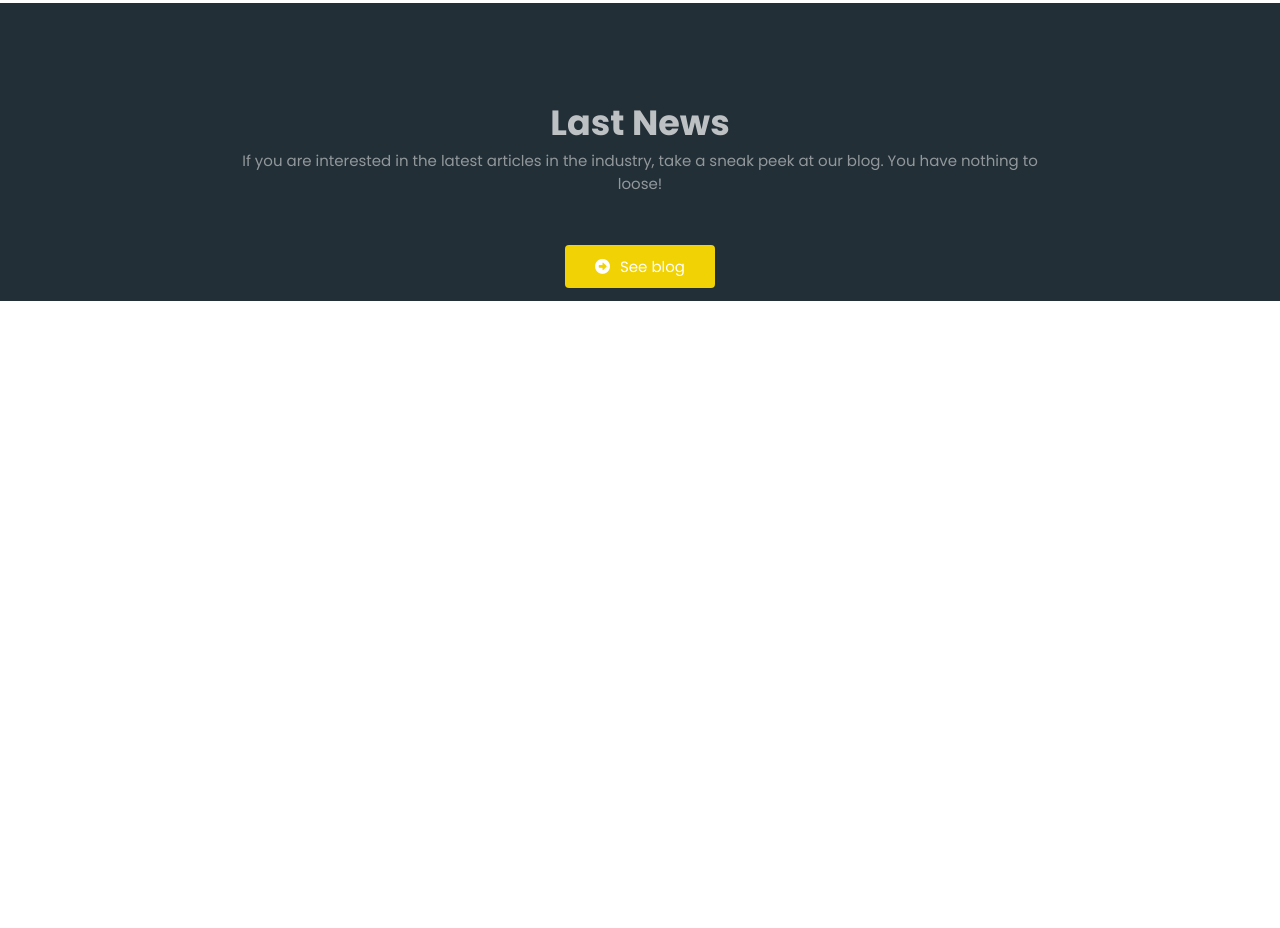
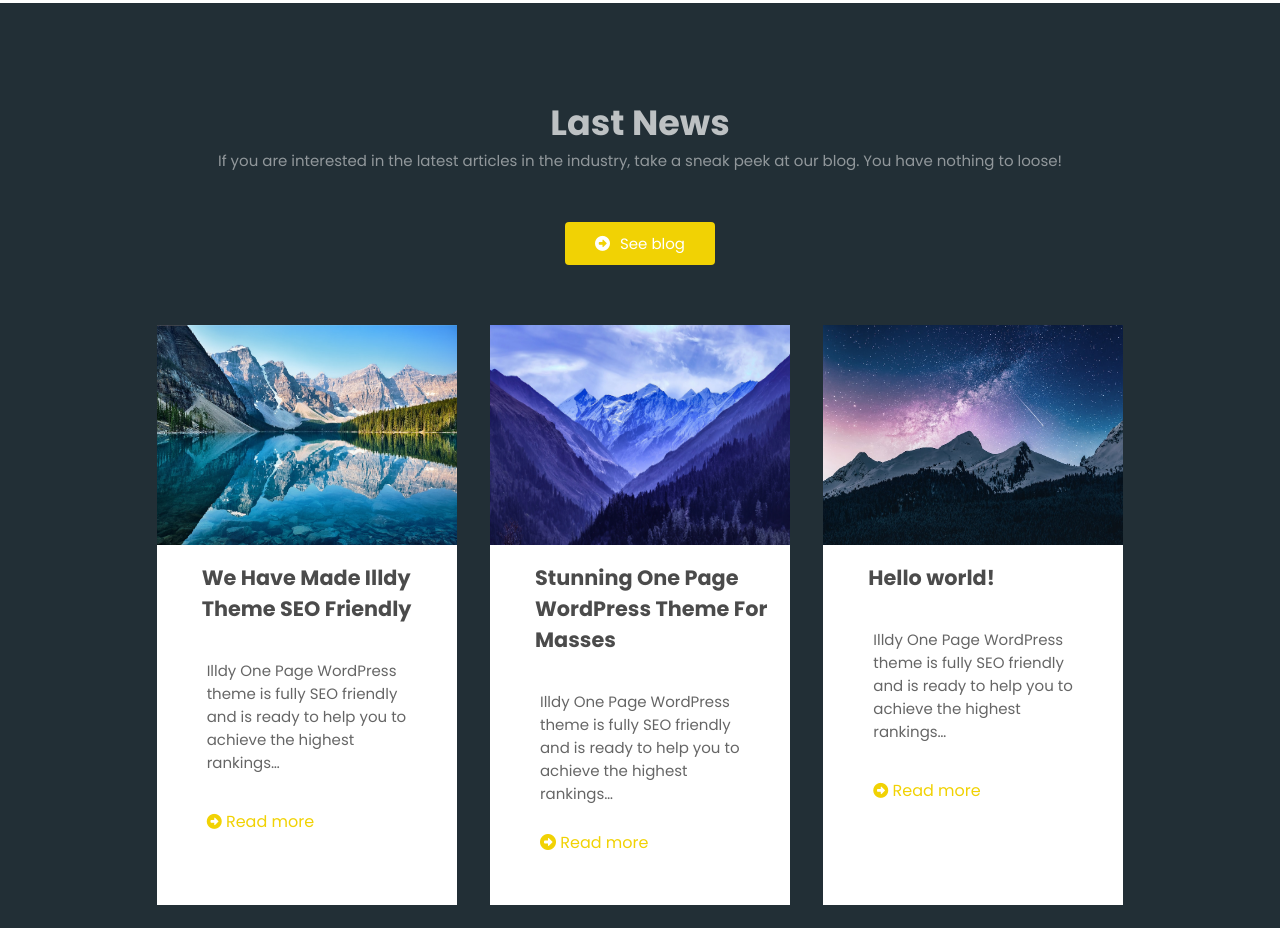
Before and after one commit to aHein007/WebDesignProject, a plain HTML site: page index.html in a window 1280 px wide. Shown: the part 2661-3589 px from the top of the page. Before the commit the page ends 2962 px from the top, so only its background shows below. Drawn offline with Linux system fonts and the light colour scheme.

Commit message:
last_new_end

```diff
--- a/index.html
+++ b/index.html
@@ -181,6 +181,65 @@
                     <i class="fa-solid fa-circle-right" style="margin-right:10px;"></i>See blog
                 </button>
             </a>
+
+
+            <div class="card-container">
+                <div class="card-1">
+                    <img src="./image/mountain1.jpg" alt="">
+                    <div class="title-1">
+                        We Have Made Illdy Theme SEO Friendly
+
+
+                    </div>
+
+                    <p>
+                        Illdy One Page WordPress theme is fully SEO friendly and is ready to help you to achieve the highest rankings…
+                    </p>
+
+                    <div class=" more">
+                        <a href="">
+                            <i class="fa-solid fa-circle-right"></i> Read more
+                        </a>
+                    </div>
+                </div>
+                <div class="card-1">
+                    <img src="./image/mountain2.jpg" alt="">
+                    <div class="title-1">
+                        Stunning One Page WordPress Theme For Masses
+
+
+                    </div>
+
+                    <p>
+                        Illdy One Page WordPress theme is fully SEO friendly and is ready to help you to achieve the highest rankings…
+
+                    </p>
+
+                    <div class="more-2">
+                        <a href="">
+                            <i class="fa-solid fa-circle-right"></i> Read more
+                        </a>
+                    </div>
+                </div>
+                <div class="card-1">
+                    <img src="./image/mountain3.jpg" alt="">
+                    <div class="title-1">
+                        Hello world!
+
+
+                    </div>
+
+                    <p>
+                        Illdy One Page WordPress theme is fully SEO friendly and is ready to help you to achieve the highest rankings…
+                    </p>
+
+                    <div class=" more">
+                        <a href="">
+                            <i class="fa-solid fa-circle-right"></i> Read more
+                        </a>
+                    </div>
+                </div>
+            </div>
         </div>
     </section>
     <!-- last news tag end -->
--- a/style.css
+++ b/style.css
@@ -147,7 +147,7 @@ a{
 }
 
 .learn-more:hover{
-filter: brightness(2.5);
+filter: brightness(1.5);
 transition: all 0.3s ease-out;
 
 }
@@ -550,6 +550,23 @@ width: 300px;
 
         }
 
+        .card-container{
+            margin-top: 50px;
+            max-width: 65%;
+            display: flex;
+            flex-wrap: wrap;
+            margin: auto;
+
+        }
+
+        .card-1{
+            margin: auto;
+           width:100%;
+
+        }
+
+
+
 }
 
 .title-service1{
@@ -594,7 +611,7 @@ width: 300px;
 }
 
 .news-container{
-max-width: 800px;
+max-width: 1000px;
 margin: auto;
 padding: 13px;
 }
@@ -632,6 +649,86 @@ button:hover{
 }
 
 
+/* card-container start */
+.card-container{
+    margin-top: 50px;
+    display: flex;
+    flex-wrap: wrap;
+    width: 100%;
+
+}
+
+.card-1{
+    margin:10px auto;
+   width: 300px;
+   background-color:var(--text-color);
+
+}
+
+.title-1{
+    color: black;
+    font-size: 1.3rem;
+    padding: 10px;
+    font-weight: bolder;
+    opacity: 0.7;
+    text-align: start;
+    margin-left: 35px;
+}
+
+.title-1:hover{
+    color: #F1D204;
+    cursor: pointer;
+    transition: all 0.3s ease-in-out;
+}
+
+.card-1 p{
+    color: black;
+    padding: 25px 50px;
+    font-size: 15px;
+    text-align: start;
+    opacity: 0.6;
+}
 
 
+
+
+.card-1 img{
+    width: 100%;
+    height: 220px;
+}
+/* card-container end */
+
+.more a ,.more-2 a{
+    color: #F1D204;
+}
+
+.more a:hover{
+    color: #6A4D8A;
+    transition: all 0.3s ease-in-out;
+}
+
+.more-2 a:hover{
+    color: #6A4D8A;
+    transition: all 0.3s ease-in-out;
+}
+
+.more{
+    text-align: start;
+    margin:10px 50px ;
+    margin-bottom:50px ;
+
+}
+
+
+.more-2{
+    text-align: start;
+    margin:0px 50px ;
+    margin-bottom:50px ;
+
+}
+
+.more i{
+    font-size: 15px;
+}
+
 /* last-news end */
```
Also changed, not shown: image/mountain1.jpg (added), image/mountain2.jpg (added), image/mountain3.jpg (added).
